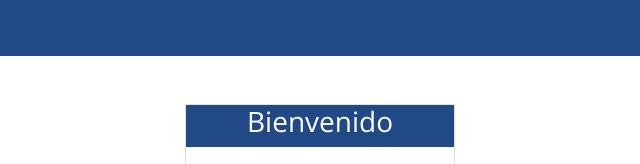
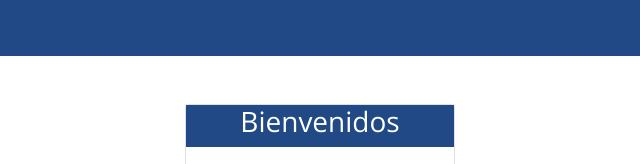
Before and after one commit to LauraUsma/datawarehouse, a plain HTML site: page docs/index.html in a window 1280 px wide. Shown: the top 164 px of the page, 276-916 px from the left. Drawn offline with nearby package versions, Linux system fonts and the light colour scheme; files whose address does not match are found by name.

Commit message:
creando carpeta docs

```diff
--- a/docs/index.html
+++ b/docs/index.html
@@ -36,7 +36,7 @@
       <div class="cold-md-4 offset-md-4">
         <div class="card">
           <div class="cardheader text-white text-center ">
-            <h3>Bienvenido</h3>
+            <h3>Bienvenidos</h3>
 
           </div>
           <div class="card-body">
```
